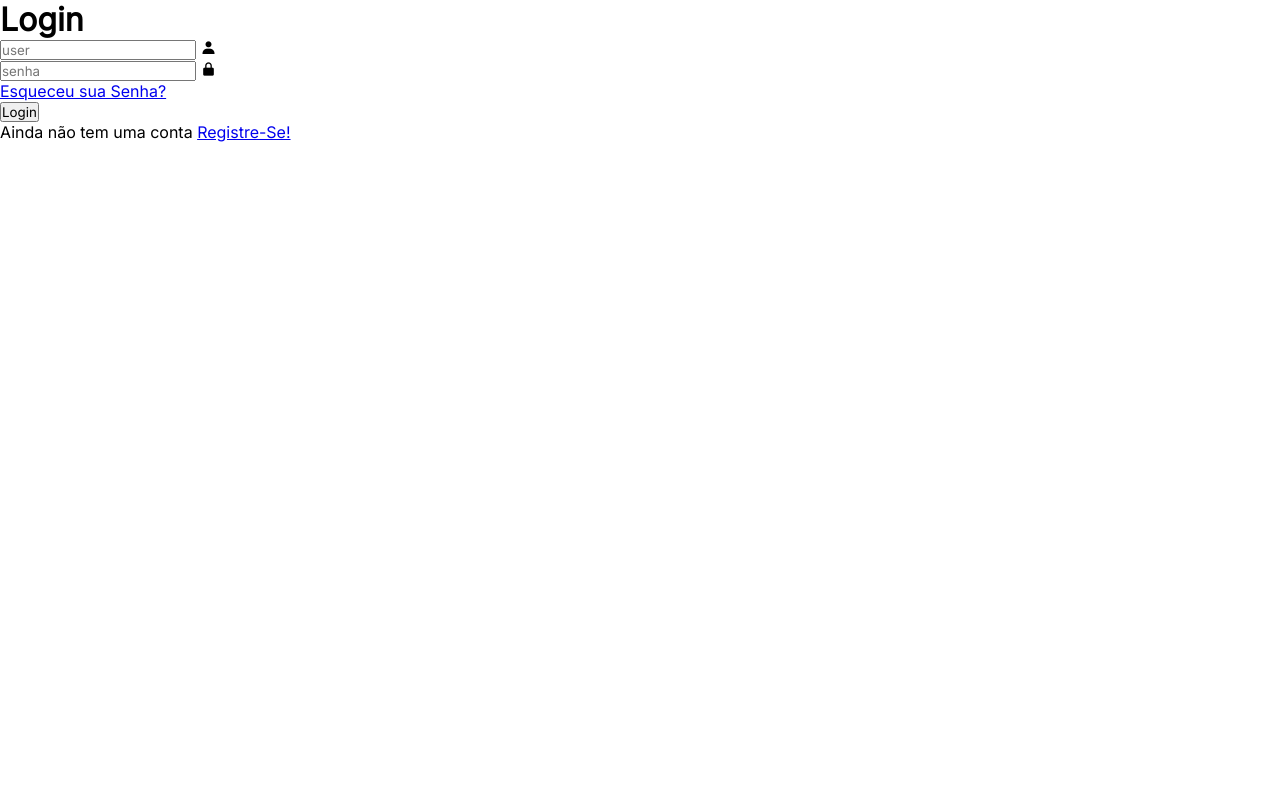
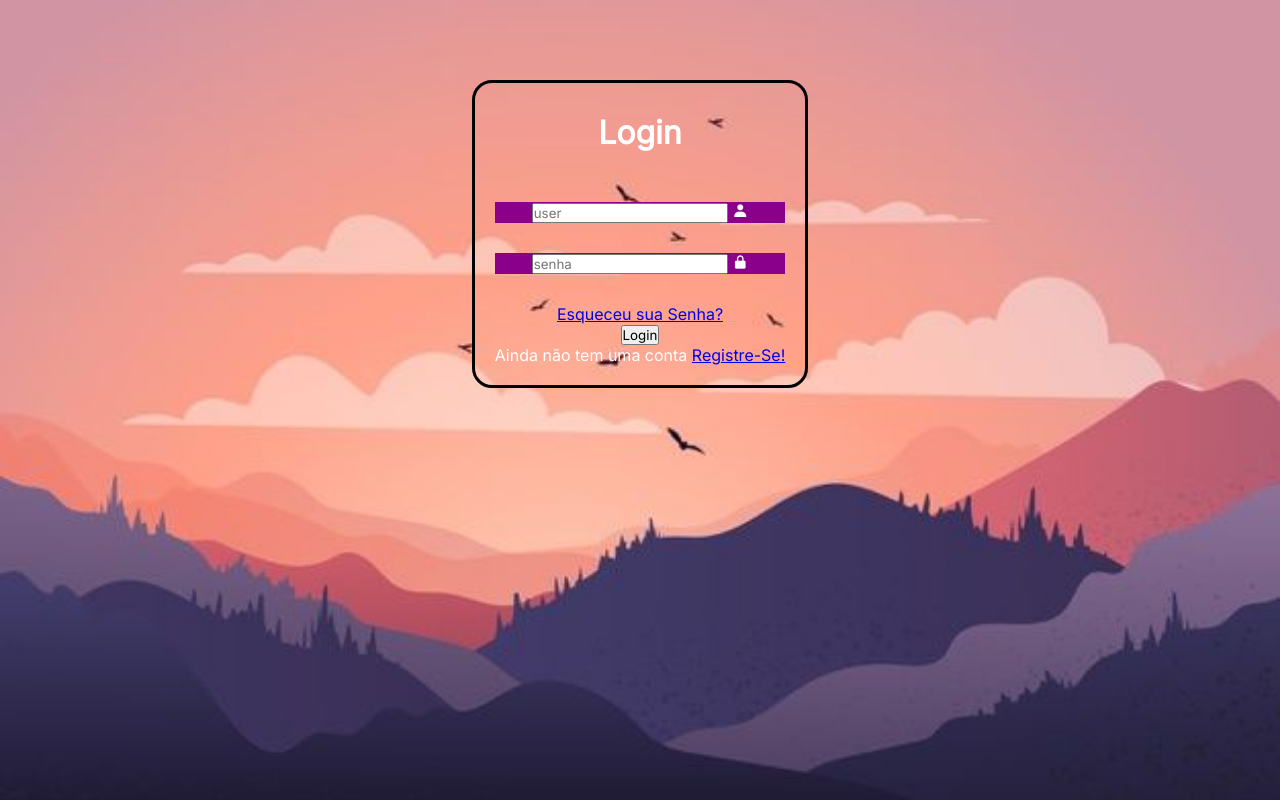
Before and after one commit to AllanVitor1/Tolima.store, a plain HTML site: page Home.html in a window 1280 px wide. Drawn offline with nearby package versions, Linux system fonts and the light colour scheme.

Commit message:
escopo da estilização

```diff
--- a/Home.css
+++ b/Home.css
@@ -3,3 +3,31 @@
     padding: 0;
     font-family: 'Inter', sans-serif;
 }
+
+body{
+    background: url(/Assets/Cadeia\ de\ montanhas\ bela\ paisagem\ ao\ pôr\ do\ sol\ com\ pássaros\ _\ Vetor\ Premium.jpg) no-repeat top center/cover;
+    display: flex;
+    text-align: center;
+    position: center;
+}
+
+.container{
+    border:black solid;
+    margin: 10vh auto;
+    padding: 20px;
+    border-radius: 20px;
+    background: transparent;
+    color: white;
+}
+
+.container h1{
+    padding-bottom: 20px;
+    padding-top: 10px;
+}
+
+.container .caixa-entrada{
+    background-color: darkmagenta;
+    width: 100%;
+    height: 50%;
+    margin: 30px 0;
+}
```
